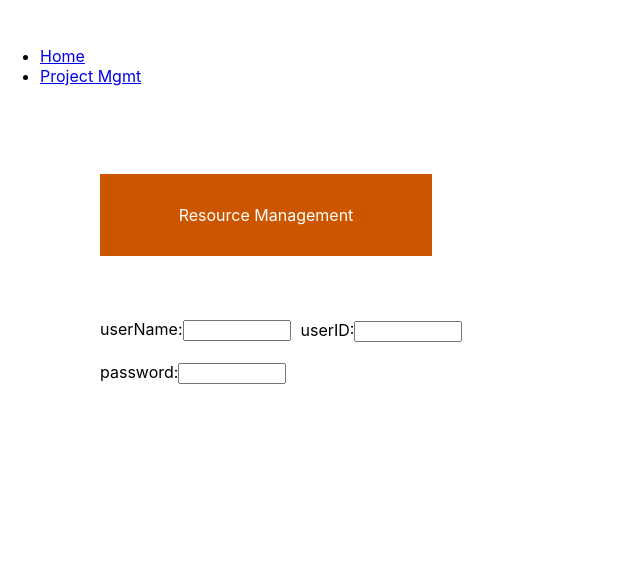
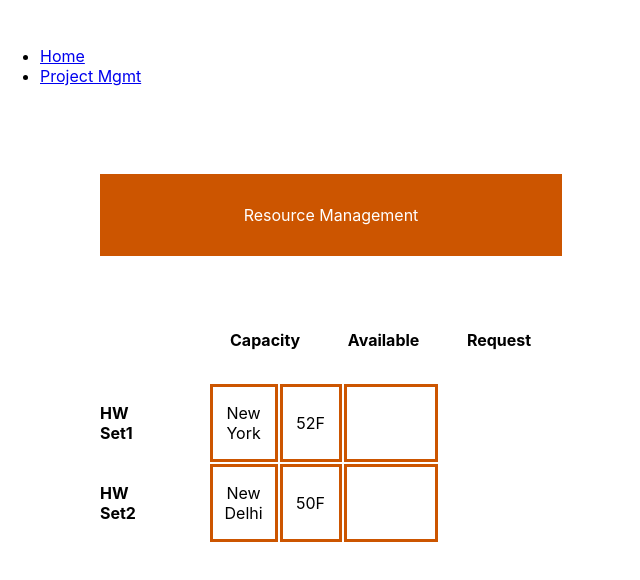
Before and after one commit to hna462/LateNightCommits_ECE461L, a React (Create React App) app in the folder software_lab/: page /projects in a window 1280 px wide. Shown: the top 580 px of the page, without its empty margins (0-640 px from the left). Built offline with nearby package versions, Linux system fonts and the light colour scheme.

Commit message:
resource management page added

```diff
--- a/software_lab/src/ProjectBanner.js
+++ b/software_lab/src/ProjectBanner.js
@@ -17,7 +17,7 @@ function MyComponent(props) {
                         <Box color="white"
                             bgcolor="#CC5500" p= {2}
                             height={50}
-                width={300}
+                width={430}
                 my={4}
                 display= "flex"
                 alignItems="center"
--- a/software_lab/src/ProjectForms.css
+++ b/software_lab/src/ProjectForms.css
@@ -13,7 +13,46 @@ padding-left: 10px;
     padding-left: 100px;
 
 }
+.table{
+    padding-left: 50px;
+    table-layout:fixed;
+    padding-right:300px;
+    text-align: center;
 
+}
+.row{
+    border-style: solid;
+    border-color:#CC5500;
+    width: 100px;
+    height: 40px;
+}
 input{
    max-width: 100px;
 }
+.tableHeader{
+    padding-left: 230px;
+}
+.tab3 {
+    display: inline-block;
+    margin-left: 40px;
+}
+.tableAlign{
+    display: flex;
+    justify-content: space-between;
+    padding-left: 100px;
+    width: 50%;
+
+}
+.tab4{
+    display: block;
+}
+.tab5{
+    display: block;
+    color: white;
+}
+
+.in{
+    width: 75px;
+    height: 50px;
+    border: 0;
+}
--- a/software_lab/src/ProjectForms.js
+++ b/software_lab/src/ProjectForms.js
@@ -1,7 +1,19 @@
-import React, { useState } from 'react';
+
+// 04_ReactTable deck: creating React tables from html table element.
+//HTML tables can be created in React using the <table> tag.
+//The table can be dynamically created using components.
+//We can create table and row components.
+//These components are then nested together to render the table.
+
+import { useState } from "react";
+//The <Row> component takes city and temperature as props from the <Table> component.
+//The city and temperature values are destructured.
+//The <Row> component returns a table row.
+//This is rendered using the <tr> and <td> elements.
+import React from 'react';
 import './ProjectForms.css';
 
-function Form(props) {
+function Form() {
   const [inputValue, setInputValue] = useState('');
 
 
@@ -20,8 +32,7 @@ function Form(props) {
     <div>
       <form>
         <label>
-          {props.title}:
-          <input type="text" value={inputValue} onChange={handleInputChange}/>
+          <input class = "in"type="text" value={inputValue} onChange={handleInputChange}/>
         </label>
 
       </form>
@@ -29,46 +40,63 @@ function Form(props) {
     </div>
   )
 }
-function Form2(props) {
-    const [inputValue, setInputValue] = useState('');
 
+const Row = (props) => {
+    const {city, temperature} = props;
+    return(
+        <tr>
+            <td class= "row" >{city}</td>
+            <td class= "row" >{temperature}</td>
+            <td class= "row" ><Form/></td>
 
+        </tr>
+    )
+}
+//The <Table> component takes the table data as props from the TableMain component.
+//The data is stored in an array rows.
+//The table is rendered using the <table> and <tbody> tags.
+//The map() function is used with the array rows to map through its elements.
+//Each row element’s city and temperature properties are passed as props to the <Row> component.
 
-    /**
-     * Event handler for input change.
-     * Updates the input value state with the new value entered by the user.
-     * @param {object} event - The event object.
-     */
-    const handleInputChange = (event) => {
-      setInputValue(event.target.value);
+const Table = (props) => {
+    const rows = props.data;
+    return(
+        <table class= "table">
+            <tbody>
+        {rows.map((row) =>
+            <Row city={row.city} temperature={row.temperature} key={row.city}/>
+            )}
+            </tbody>
+            </table>
 
-    }
+    )
+}
+//A global array tableList stores the list of all the objects to be rendered in the table.
+//The <TableMain> component sets the variable tableData to the value of tableList using the useState hook.
+//It then renders the <Table> component and passes the tableData as a prop.
 
+const tableList = [
+    { city: 'New York', temperature: '52F'},
+    { city: 'New Delhi', temperature: '50F'}
+]
+const ProjectForms = () => {
+    const [ tableData, setTableData] = useState(tableList);
     return(
       <div>
-        <form>
-          <label>
-            {props.title}:
-            <input type="password" value={inputValue} onChange={handleInputChange}/>
-          </label>
 
-        </form>
+        <div class = "tableHeader">
+          <h4>Capacity <span class="tab3"> </span> Available <span class="tab3"> </span> Request</h4>
+         </div>
+
+       <div class = "tableAlign">
+        <h4>HW Set1 <span class= "tab5">-----------</span> <span class= "tab4"> HW Set2 </span></h4>
+        <Table data={tableData} />
+
+       </div>
 
       </div>
+
     )
-  }
+}
 
-const ProjectForms = () => {
-    return (
-      <div>
-         <div class= "fo">
-           <Form title="userName" />
-           <div class= "space">
-             <Form title="userID" />
-           </div>
-         </div>
-         <div class = "fo2"><Form2 title="password" /></div>
-      </div>
-    );
-  };
 export default ProjectForms;
```
